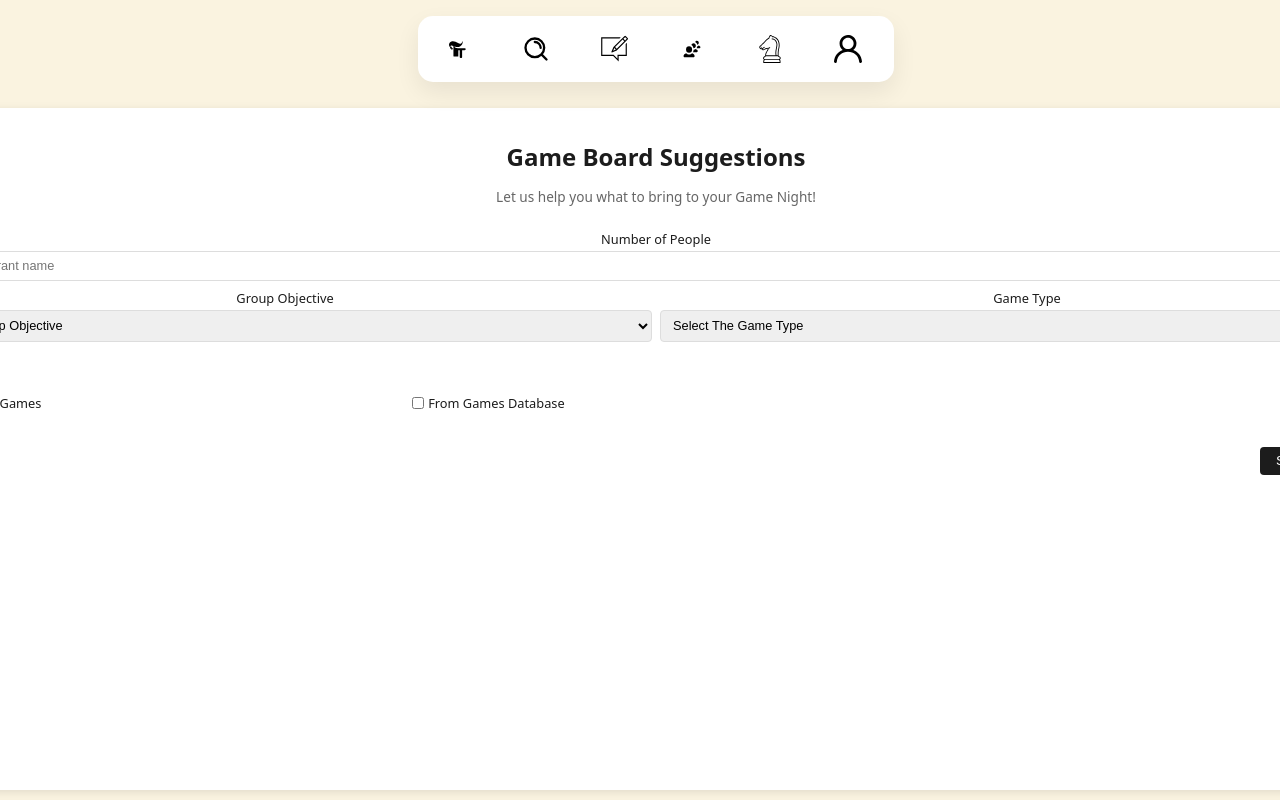
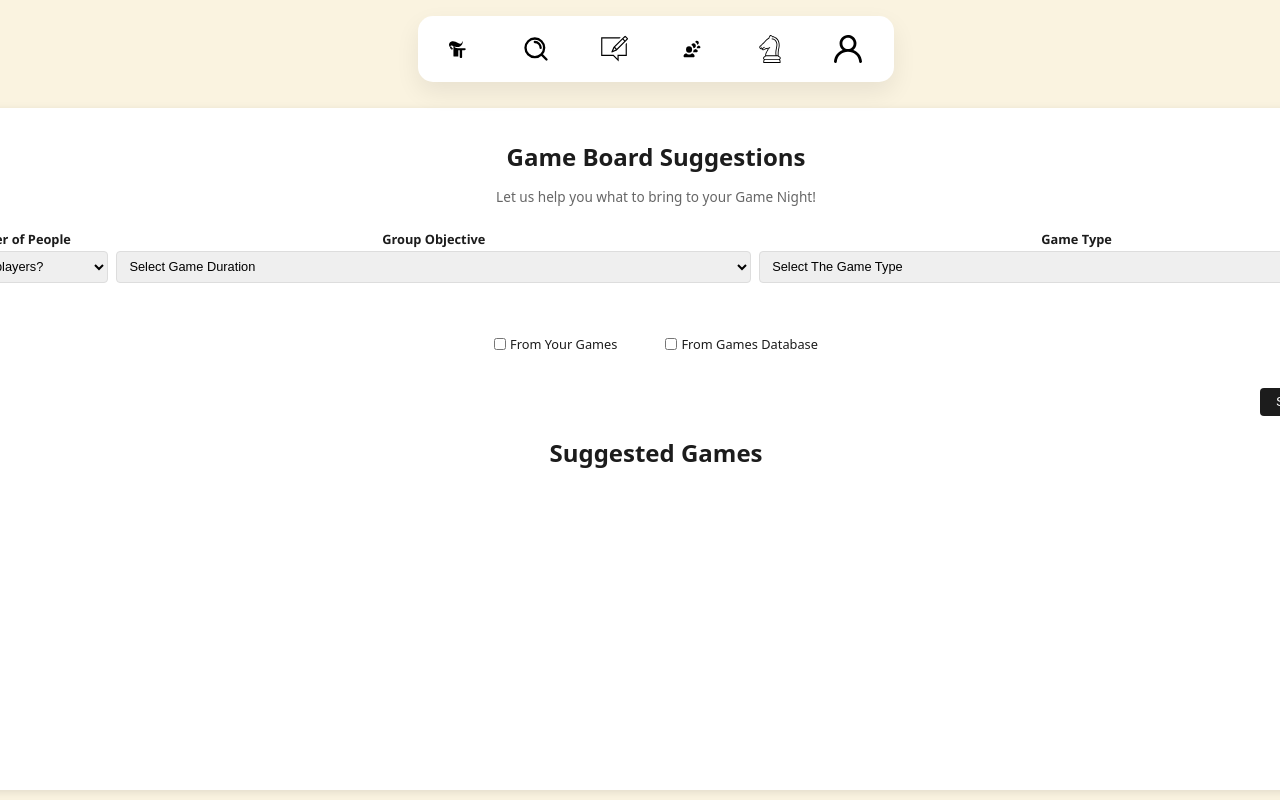
Before and after one commit to aeMyst/TableTalk, a React (Vite) app in the folder TableTalk/: page /Suggest in a window 1280 px wide. Shown: the top 800 px of the page. Built offline with nearby package versions, Linux system fonts and the light colour scheme.

Commit message:
fixed naming discrepancies and changed game suggestion layout

```diff
--- a/TableTalk/src/pages/Suggest.css
+++ b/TableTalk/src/pages/Suggest.css
@@ -24,6 +24,7 @@
     background-color: #FFF;
     padding: 0.75rem;
     border-radius: 6px;
+    align-items: center;
   }
 
   .form-section h2 {
@@ -36,13 +37,18 @@
     margin-bottom: 0.5rem;
   }
 
+  .form-group label{
+    font-weight: bold;
+    font-family:'Segoe UI', Tahoma, Geneva, Verdana, sans-serif;
+  }
+
   .form-group:last-child {
     margin-bottom: 0;
   }
 
   .form-row {
     display: grid;
-    grid-template-columns: 1fr 1fr;
+    grid-template-columns: 0.3fr 1fr 1fr; /* Smaller first column */
     gap: 0.5rem;
     margin-bottom: 0.5rem;
   }
@@ -80,9 +86,10 @@
   }
 
   .checkbox-grid {
-    display: grid;
-    grid-template-columns: repeat(3, 1fr);
-    gap: 0.4rem;
+    display: flex; /* Use flex instead of grid */
+    justify-content: center; /* Centers the checkboxes horizontally */
+    align-items: center; /* Centers the checkboxes vertically */
+    gap: 3rem; /* Space between checkboxes */
   }
 
   .checkbox-label {
@@ -128,6 +135,8 @@
     transform: translateY(1px);
   }
 
+
+
   /* Responsive adjustments */
   @media (max-width: 768px) {
     .form-row {
--- a/TableTalk/src/pages/Suggest.jsx
+++ b/TableTalk/src/pages/Suggest.jsx
@@ -5,13 +5,13 @@ import "./Suggest.css";
 export default function Suggest() {
   const [formData, setFormData] = useState({
     NumberPeople: '',
-    cuisine: '',
-    priceRange: '',
+    gameDuration: '',
+    gameType: '',
     location: '',
     description: '',
     features: {
-      vegetarian: false,
-      vegan: false,
+      ownGames: false,
+      databaseGames: false,
       glutenFree: false,
       parking: false,
       delivery: false,
@@ -19,18 +19,32 @@ export default function Suggest() {
     }
   });
 
-  const cuisineTypes = [
-    'something 1',
-    'something 2',
-    'something 3',
+  const [filteredGames, setFilteredGames] = useState([]);  // New state for filtered games
+
+  const gameTypes = [
+    'Cooperative',
+    'Area Control',
+    'Abstract Strategy',
+    'Murder Mystery',
     'Other'
   ];
 
-  const priceRanges = [
-    'Something 1',
-    'Something 2',
-    'Something 3',
-    'Other'
+  const gameDurations = [
+    'Less than 30 mins',
+    'Around an Hour',
+    'A few hours',
+    'A couple days (or more)'
+  ];
+
+  const allGames = [
+    { name: "Pandemic", type: "Cooperative", duration: "Around an Hour", players: 4 },
+    { name: "Catan", type: "Area Control", duration: "A few hours", players: 3 },
+    { name: "Chess", type: "Abstract Strategy", duration: "Less than 30 mins", players: 2 },
+    { name: "Pandemic 2.0 (Expanded and Enhanced)", type: "Cooperative", duration: "Around an Hour", players: 4 },
+    { name: "Clue", type: "Murder Mystery", duration: "Around an Hour", players: 4 },
+    { name: "Exploding Kittens", type: "Cooperative", duration: "Less than 30 mins", players: 4 },
+    { name: "Ticket to Ride", type: "Area Control", duration: "A few hours", players: 2 },
+    { name: "Monopoly", type: "Area Control", duration: "A couple days (or more)", players: 4 },
   ];
 
   const handleInputChange = (e) => {
@@ -55,7 +69,18 @@ export default function Suggest() {
   const handleSubmit = (e) => {
     e.preventDefault();
     console.log('Form submitted:', formData);
+    // Filter games
+    const filteredGames = allGames.filter(game => {
+      return (
+        (formData.NumberPeople ? game.players === parseInt(formData.NumberPeople) : true) &&
+        (formData.gameDuration ? game.duration === formData.gameDuration : true) &&
+        (formData.gameType ? game.type === formData.gameType : true)
+      );
+    });
+    setFilteredGames(filteredGames);
+    console.log('Filtered Games:', filteredGames);
   };
+
 
   return (
     <div className="suggest-container">
@@ -65,52 +90,55 @@ export default function Suggest() {
 
         <form className="suggestion-form" onSubmit={handleSubmit}>
           <div className="form-section">
+          <div className="form-row">
+              <div className="form-group">
+                <label htmlFor="NumberPeople">Number of People</label>
+                <select
+                  id="NumberPeople"
+                  name="NumberPeople"
+                  value={formData.NumberPeople}
+                  onChange={handleInputChange}
+                  required
+                ><option value="">How many players?</option>
+                {[1, 2, 3, 4, 5, 6, 7, 8, 9, 10].map(num => (
+                  <option key={num} value={num}>
+                    {num}
+                  </option>
+                ))}
+              </select>
+              </div>
 
-            <div className="form-group">
-              <label htmlFor="NumberPeople">Number of People</label>
-              <input
-                type="text"
-                id="NumberPeople"
-                name="NumberPeople"
-                value={formData.NumberPeople}
-                onChange={handleInputChange}
-                required
-                placeholder="Enter restaurant name"
-              />
-            </div>
-
-            <div className="form-row">
               <div className="form-group">
-                <label htmlFor="cuisine">Group Objective</label>
+                <label htmlFor="gameDuration">Group Objective</label>
                 <select
-                  id="cuisine"
-                  name="cuisine"
-                  value={formData.cuisine}
+                  id="gameDuration"
+                  name="gameDuration"
+                  value={formData.gameDuration}
                   onChange={handleInputChange}
                   required
                 >
-                  <option value="">Select Group Objective</option>
-                  {cuisineTypes.map(cuisine => (
-                    <option key={cuisine} value={cuisine.toLowerCase()}>
-                      {cuisine}
+                  <option value="">Select Game Duration</option>
+                  {gameDurations.map(gameDuration => (
+                    <option key={gameDuration} value={gameDuration}>
+                      {gameDuration}
                     </option>
                   ))}
                 </select>
               </div>
 
               <div className="form-group">
-                <label htmlFor="priceRange">Game Type</label>
+                <label htmlFor="gameType">Game Type</label>
                 <select
-                  id="priceRange"
-                  name="priceRange"
-                  value={formData.priceRange}
+                  id="gameType"
+                  name="gameType"
+                  value={formData.gameType}
                   onChange={handleInputChange}
                   required
                 >
                   <option value="">Select The Game Type</option>
-                  {priceRanges.map(range => (
-                    <option key={range} value={range.split(':')[0]}>
-                      {range}
+                  {gameTypes.map(type => (
+                    <option key={type} value={type}>
+                      {type}
                     </option>
                   ))}
                 </select>
@@ -124,8 +152,8 @@ export default function Suggest() {
               <label className="checkbox-label">
                 <input
                   type="checkbox"
-                  name="vegetarian"
-                  checked={formData.features.vegetarian}
+                  name="ownGames"
+                  checked={formData.features.ownGames}
                   onChange={handleCheckboxChange}
                 />
                 From Your Games
@@ -133,8 +161,8 @@ export default function Suggest() {
               <label className="checkbox-label">
                 <input
                   type="checkbox"
-                  name="vegan"
-                  checked={formData.features.vegan}
+                  name="databaseGames"
+                  checked={formData.features.databaseGames}
                   onChange={handleCheckboxChange}
                 />
                 From Games Database
@@ -148,6 +176,21 @@ export default function Suggest() {
             </button>
           </div>
         </form>
+
+
+        <div className="suggested-games">
+          <h2>Suggested Games</h2>
+          <div className="games-grid">
+            {filteredGames.map(game => (
+              <div key={game.name} className="game-card">
+                <h3>{game.name}</h3>
+                <p>Type: {game.type}</p>
+                <p>Duration: {game.duration}</p>
+                <p>Players: {game.players}</p>
+              </div>
+              ))}
+          </div>
+        </div>
       </div>
     </div>
   );
```
